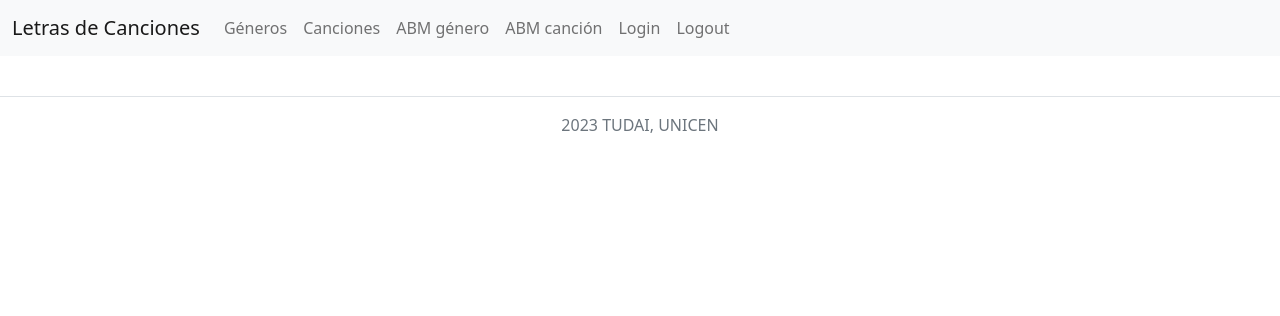
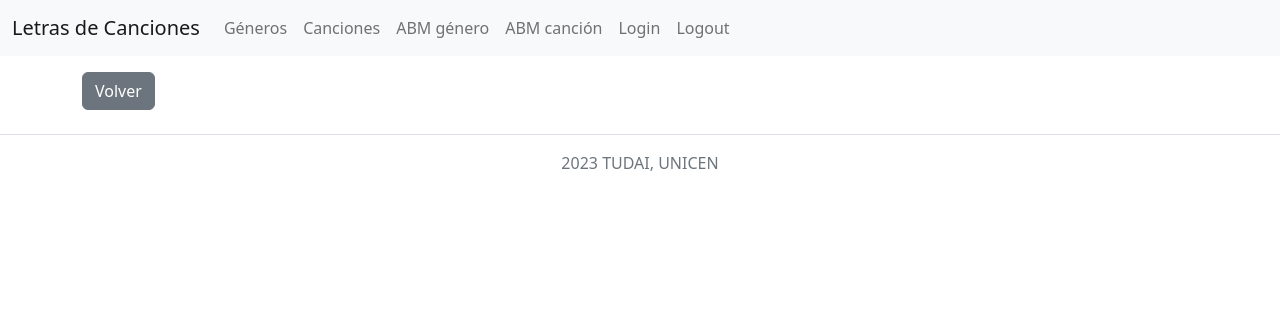
Before and after one commit to mbelenfernandez/web2-tpe, a PHP site: page /canciones in a window 1280 px wide. Shown: the top 316 px of the page. Run offline with PHP 8.4, Linux system fonts and the light colour scheme; data that the repository does not hold is empty.

Commit message:
Agrego botones de volver

```diff
--- a/templates/listar_canciones.phtml
+++ b/templates/listar_canciones.phtml
@@ -5,5 +5,8 @@
                 <a href="contenido/<?php echo $cancion->id_cancion ?>" class="text-decoration-none text-dark"><b><?php echo $cancion->titulo ?> - <?php echo $cancion->artista ?></b></a>
             </div>
         </li>
-    <?php } ?>
-</ul>
+        <?php } ?>
+    </ul>
+    <div>
+        <a href="generos" type="button" class="btn btn-secondary ml-auto">Volver</a>
+    </div>
```
